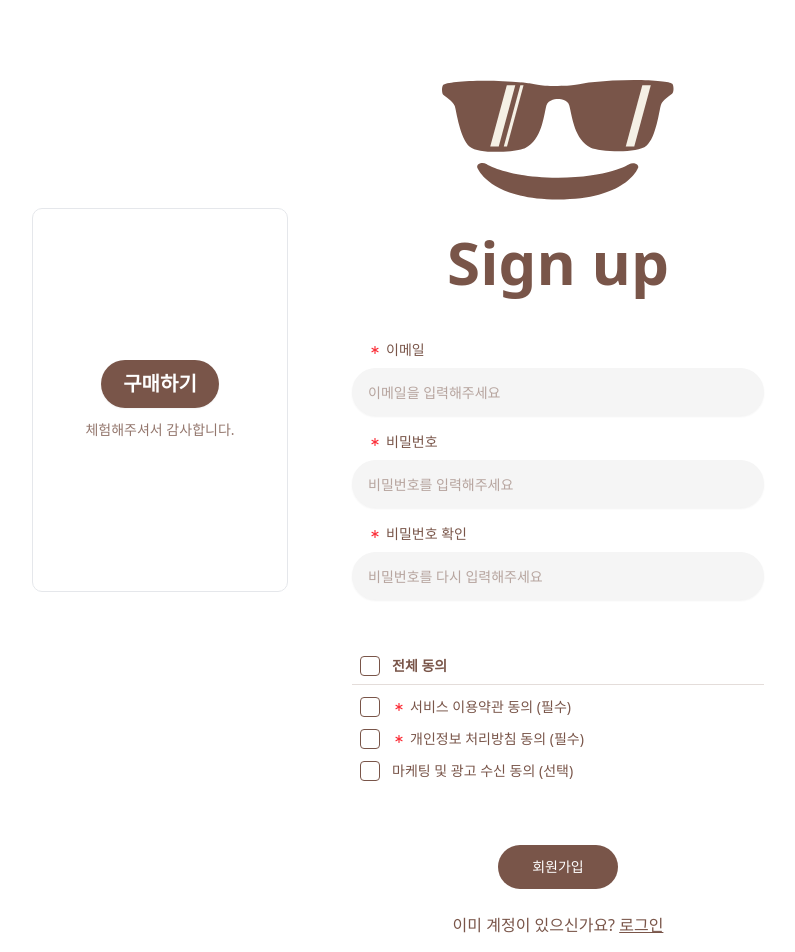
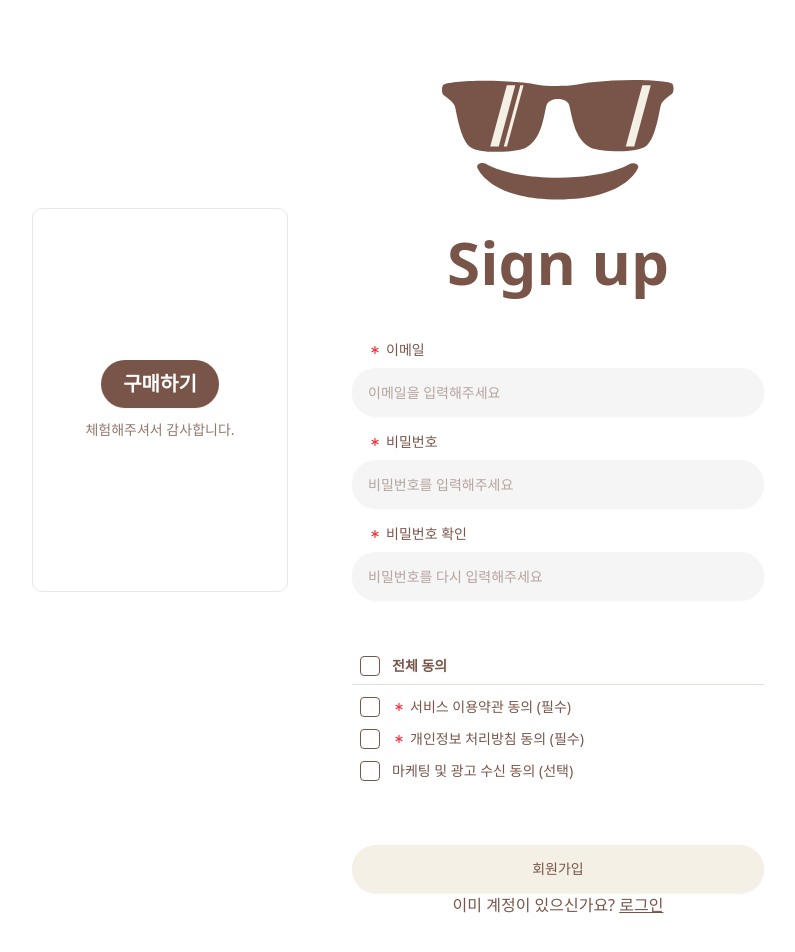
Before and after one commit to msh9176-moondi/ADHD_NFC_FE, a React (Vite) app: page /auth/splash/signup in a window 1280 px wide. Shown: the top 952 px of the page, without its empty margins (242-1037 px from the left). Built offline with nearby package versions, Linux system fonts and the light colour scheme.

Commit message:
버튼 컴포넌트화

```diff
--- /dev/null
+++ b/src/components/common/PillButton.tsx
@@ -0,0 +1,36 @@
+// src/components/common/PillButton.tsx
+import * as React from 'react';
+import { Button } from '@/components/ui/button';
+import { cn } from '@/lib/utils';
+
+type PillButtonProps = React.ComponentProps<typeof Button>;
+function PrimaryPillButton({ className, ...props }: PillButtonProps) {
+  return (
+    <Button
+      className={cn(
+        'h-11 rounded-full text-white font-medium bg-[#795549] hover:bg-[#795549]/90',
+        className
+      )}
+      {...props}
+    />
+  );
+}
+
+export function SocialPillButton({
+  className,
+  variant = 'outline',
+  ...props
+}: PillButtonProps) {
+  return (
+    <Button
+      variant={variant}
+      className={cn(
+        'w-full h-12 rounded-full font-medium bg-[#F5F0E5] text-[#795549] border-0 hover:bg-[#F5F0E5]/80 hover:text-[#795549]',
+        className
+      )}
+      {...props}
+    />
+  );
+}
+
+export { PrimaryPillButton };
--- a/src/components/common/index.ts
+++ b/src/components/common/index.ts
@@ -1,3 +1,4 @@
 export { AppHeader } from './app-header';
 export { AppFooter } from './app-footer';
 export { Advertisement } from './advertisement';
+export { PrimaryPillButton } from './PillButton';
--- a/src/pages/auth/Login.tsx
+++ b/src/pages/auth/Login.tsx
@@ -1,12 +1,14 @@
-import { Link } from "react-router-dom";
-import { Input } from "@/components/ui/input";
-import { Button } from "@/components/ui/button";
+import { Link } from 'react-router-dom';
+import { Input } from '@/components/ui/input';
+import {
+  PrimaryPillButton,
+  SocialPillButton,
+} from '@/components/common/PillButton';
 
 function LoginPage() {
   return (
     <div className="flex-1 flex flex-col justify-center py-8">
       <div className="flex flex-col gap-30">
-        {/* 일반 로그인 */}
         <div className="flex flex-col items-center w-full max-w-md mx-auto">
           <div className="text-6xl text-[#795549] font-bold mb-12">Log in</div>
 
@@ -31,32 +33,14 @@ function LoginPage() {
             </Link>
           </div>
 
-          <Button className="w-30 h-11 rounded-full text-white font-medium bg-[#795549] hover:bg-[#795549]/90">
-            로그인
-          </Button>
+          <PrimaryPillButton className="w-30">로그인</PrimaryPillButton>
         </div>
 
-        {/* 소셜 로그인 */}
         <div className="flex flex-col w-full max-w-md mx-auto">
           <div className="space-y-3 mb-6">
-            <Button
-              variant="outline"
-              className="w-full h-12 rounded-full font-medium bg-[#F5F0E5] text-[#795549] border-0 hover:bg-[#F5F0E5]/80 hover:text-[#795549]"
-            >
-              카카오 로그인
-            </Button>
-            <Button
-              variant="outline"
-              className="w-full h-12 rounded-full font-medium bg-[#F5F0E5] text-[#795549] border-0 hover:bg-[#F5F0E5]/80 hover:text-[#795549]"
-            >
-              구글 로그인
-            </Button>
-            <Button
-              variant="outline"
-              className="w-full h-12 rounded-full font-medium bg-[#F5F0E5] text-[#795549] border-0 hover:bg-[#F5F0E5]/80 hover:text-[#795549]"
-            >
-              네이버 로그인
-            </Button>
+            <SocialPillButton>카카오 로그인</SocialPillButton>
+            <SocialPillButton>구글 로그인</SocialPillButton>
+            <SocialPillButton>네이버 로그인</SocialPillButton>
           </div>
 
           <div className="text-center text-[#795549]">
--- a/src/pages/auth/Signup.tsx
+++ b/src/pages/auth/Signup.tsx
@@ -1,34 +1,35 @@
-import { Link } from "react-router-dom";
-import { useForm } from "react-hook-form";
-import { zodResolver } from "@hookform/resolvers/zod";
-import { z } from "zod";
-import { Input } from "@/components/ui/input";
-import { Button } from "@/components/ui/button";
-import { Checkbox } from "@/components/ui/checkbox";
-import { Asterisk } from "lucide-react";
+import { Link } from 'react-router-dom';
+import { useForm } from 'react-hook-form';
+import { zodResolver } from '@hookform/resolvers/zod';
+import { z } from 'zod';
+import { Input } from '@/components/ui/input';
+import { Button } from '@/components/ui/button';
+import { Checkbox } from '@/components/ui/checkbox';
+import { Asterisk } from 'lucide-react';
+import { SocialPillButton } from '@/components/common/PillButton';
 
 const signupSchema = z
   .object({
     email: z
       .string()
-      .min(1, "이메일을 입력해주세요")
-      .email("올바른 이메일 형식을 입력해주세요"),
+      .min(1, '이메일을 입력해주세요')
+      .email('올바른 이메일 형식을 입력해주세요'),
     password: z
       .string()
-      .min(1, "비밀번호를 입력해주세요")
-      .min(8, "비밀번호는 8자 이상이어야 합니다"),
-    confirmPassword: z.string().min(1, "비밀번호 확인을 입력해주세요"),
+      .min(1, '비밀번호를 입력해주세요')
+      .min(8, '비밀번호는 8자 이상이어야 합니다'),
+    confirmPassword: z.string().min(1, '비밀번호 확인을 입력해주세요'),
     termsOfService: z.boolean().refine((val) => val === true, {
-      message: "서비스 이용약관에 동의해주세요",
+      message: '서비스 이용약관에 동의해주세요',
     }),
     privacyPolicy: z.boolean().refine((val) => val === true, {
-      message: "개인정보 처리방침에 동의해주세요",
+      message: '개인정보 처리방침에 동의해주세요',
     }),
     marketing: z.boolean().optional(),
   })
   .refine((data) => data.password === data.confirmPassword, {
-    message: "비밀번호가 일치하지 않습니다",
-    path: ["confirmPassword"],
+    message: '비밀번호가 일치하지 않습니다',
+    path: ['confirmPassword'],
   });
 
 type SignupFormData = z.infer<typeof signupSchema>;
@@ -43,29 +44,29 @@ function SignupPage() {
   } = useForm<SignupFormData>({
     resolver: zodResolver(signupSchema),
     defaultValues: {
-      email: "",
-      password: "",
-      confirmPassword: "",
+      email: '',
+      password: '',
+      confirmPassword: '',
       termsOfService: false,
       privacyPolicy: false,
       marketing: false,
     },
   });
 
-  const termsOfService = watch("termsOfService");
-  const privacyPolicy = watch("privacyPolicy");
-  const marketing = watch("marketing");
+  const termsOfService = watch('termsOfService');
+  const privacyPolicy = watch('privacyPolicy');
+  const marketing = watch('marketing');
 
   const allChecked = termsOfService && privacyPolicy && marketing;
 
   const handleAllCheck = (checked: boolean) => {
-    setValue("termsOfService", checked);
-    setValue("privacyPolicy", checked);
-    setValue("marketing", checked);
+    setValue('termsOfService', checked);
+    setValue('privacyPolicy', checked);
+    setValue('marketing', checked);
   };
 
   const onSubmit = (data: SignupFormData) => {
-    console.log("회원가입 데이터:", data);
+    console.log('회원가입 데이터:', data);
   };
 
   return (
@@ -87,7 +88,7 @@ function SignupPage() {
             type="email"
             placeholder="이메일을 입력해주세요"
             className="w-full h-12 px-4 border-none bg-[#F5F5F5] rounded-full focus-visible:border-[#795549] focus-visible:ring-[#795549]/20 text-[#795549] placeholder:text-[#795549]/50"
-            {...register("email")}
+            {...register('email')}
           />
           {errors.email && (
             <p className="text-red-500 text-xs mt-1 pl-4">
@@ -106,7 +107,7 @@ function SignupPage() {
             type="password"
             placeholder="비밀번호를 입력해주세요"
             className="w-full h-12 px-4 border-none bg-[#F5F5F5] rounded-full focus-visible:border-[#795549] focus-visible:ring-[#795549]/20 text-[#795549] placeholder:text-[#795549]/50"
-            {...register("password")}
+            {...register('password')}
           />
           {errors.password && (
             <p className="text-red-500 text-xs mt-1 pl-4">
@@ -125,7 +126,7 @@ function SignupPage() {
             type="password"
             placeholder="비밀번호를 다시 입력해주세요"
             className="w-full h-12 px-4 border-none bg-[#F5F5F5] rounded-full focus-visible:border-[#795549] focus-visible:ring-[#795549]/20 text-[#795549] placeholder:text-[#795549]/50"
-            {...register("confirmPassword")}
+            {...register('confirmPassword')}
           />
           {errors.confirmPassword && (
             <p className="text-red-500 text-xs mt-1 pl-4">
@@ -157,7 +158,7 @@ function SignupPage() {
               id="termsOfService"
               checked={termsOfService}
               onCheckedChange={(checked) =>
-                setValue("termsOfService", checked === true)
+                setValue('termsOfService', checked === true)
               }
             />
             <label
@@ -180,7 +181,7 @@ function SignupPage() {
               id="privacyPolicy"
               checked={privacyPolicy}
               onCheckedChange={(checked) =>
-                setValue("privacyPolicy", checked === true)
+                setValue('privacyPolicy', checked === true)
               }
             />
             <label
@@ -203,7 +204,7 @@ function SignupPage() {
               id="marketing"
               checked={marketing}
               onCheckedChange={(checked) =>
-                setValue("marketing", checked === true)
+                setValue('marketing', checked === true)
               }
             />
             <label
@@ -216,12 +217,7 @@ function SignupPage() {
         </div>
 
         {/* 회원가입 버튼 */}
-        <Button
-          type="submit"
-          className="w-30 h-11 rounded-full text-white font-medium mb-6 bg-[#795549] hover:bg-[#795549]/90 cursor-pointer"
-        >
-          회원가입
-        </Button>
+        <SocialPillButton>회원가입</SocialPillButton>
       </form>
 
       {/* 로그인 링크 */}
```
